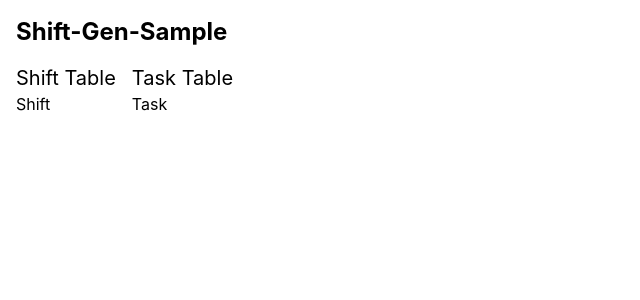
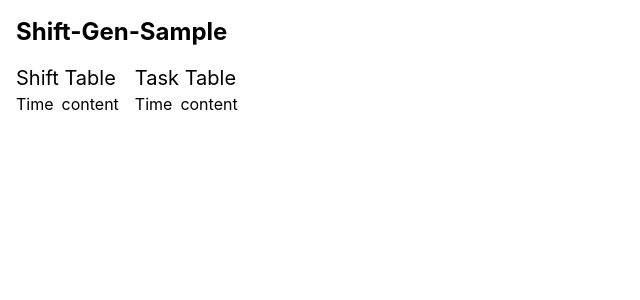
Before and after one commit to imaimai17468/shift-gen-sample, a Next.js app: page / in a window 1280 px wide. Shown: the top 300 px of the page, without its empty margins (0-640 px from the left). Built offline with nearby package versions, Linux system fonts and the light colour scheme.

Commit message:
feat: Add TimeTable component to ShiftTable and TaskTable

```diff
--- a/src/components/common/ShiftTable/ShiftTable.tsx
+++ b/src/components/common/ShiftTable/ShiftTable.tsx
@@ -1,3 +1,10 @@
+import { TimeTable } from "../TimeTable";
+
 export const ShiftTable = () => {
-  return <div>Shift</div>;
+  return (
+    <div className="flex gap-2">
+      <TimeTable />
+      <p>content</p>
+    </div>
+  );
 };
--- a/src/components/common/TaskTable/TaskTable.tsx
+++ b/src/components/common/TaskTable/TaskTable.tsx
@@ -1,3 +1,10 @@
+import { TimeTable } from "../TimeTable";
+
 export const TaskTable = () => {
-  return <div>Task</div>;
+  return (
+    <div className="flex gap-2">
+      <TimeTable />
+      <p>content</p>
+    </div>
+  );
 };
```
